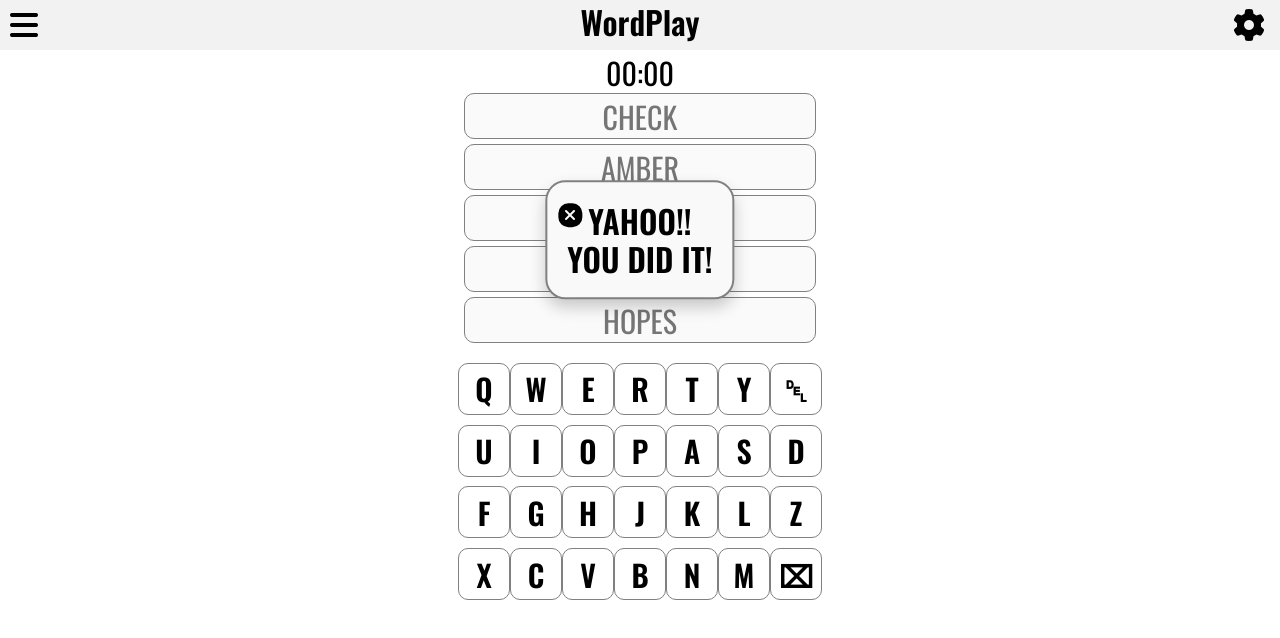
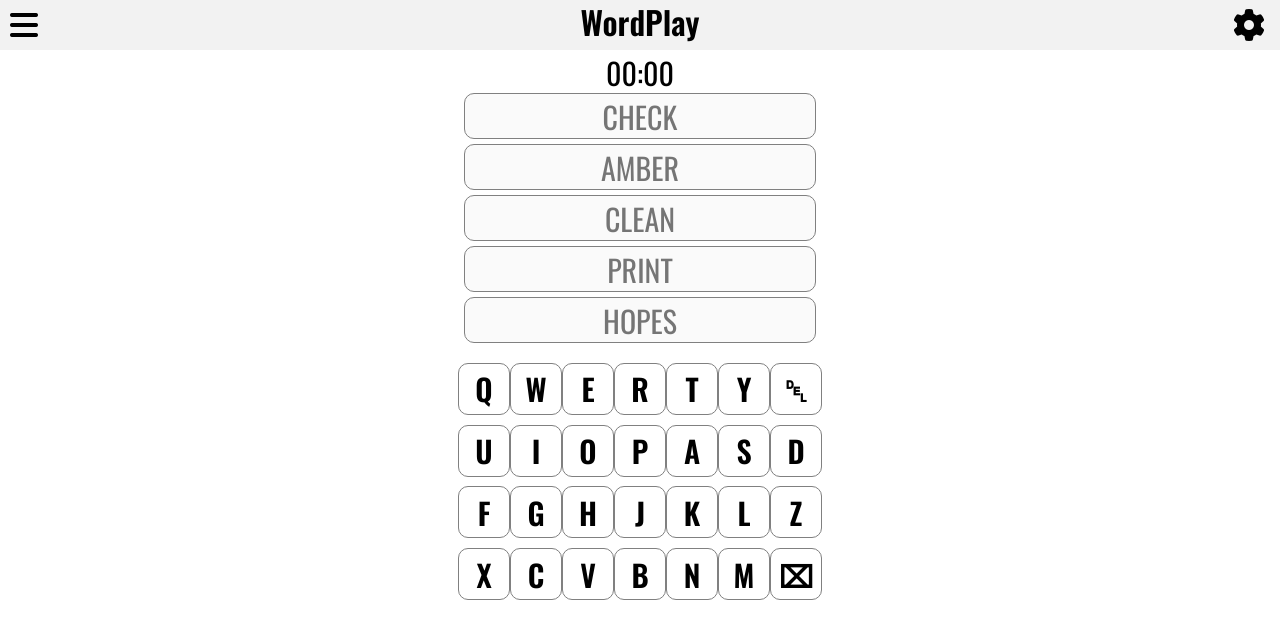
Before and after one commit to teddy-humpert/teddy-humpert.github.io, a plain HTML site: page wordPlay/wordPlay.html in a window 1280 px wide. Drawn offline with nearby package versions, Linux system fonts and the light colour scheme.

Commit message:
removed show

```diff
--- a/wordPlay/wordPlay.html
+++ b/wordPlay/wordPlay.html
@@ -43,7 +43,7 @@
       </div>
     </nav>
 
-    <div class="you-did-it show">
+    <div class="you-did-it">
       <i id="close-you-did-it" class="fa fa-remove"></i>
       <h1>YAHOO!!</h1>
       <h1>YOU DID IT!</h1>
```
